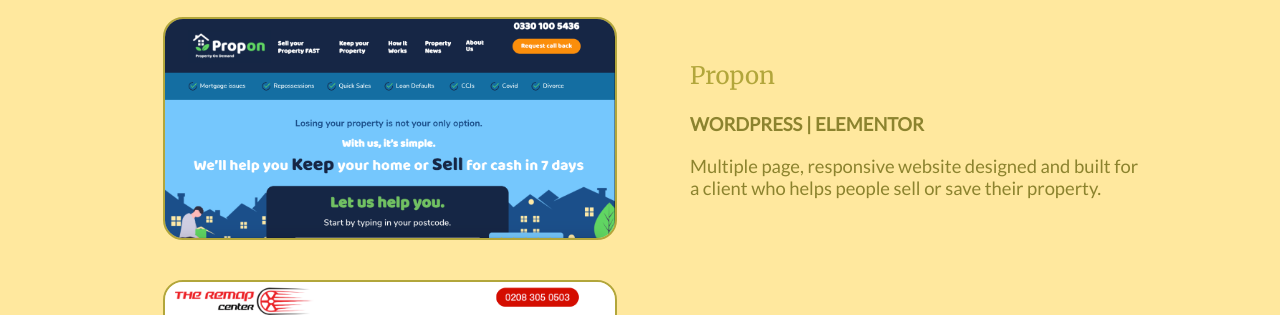
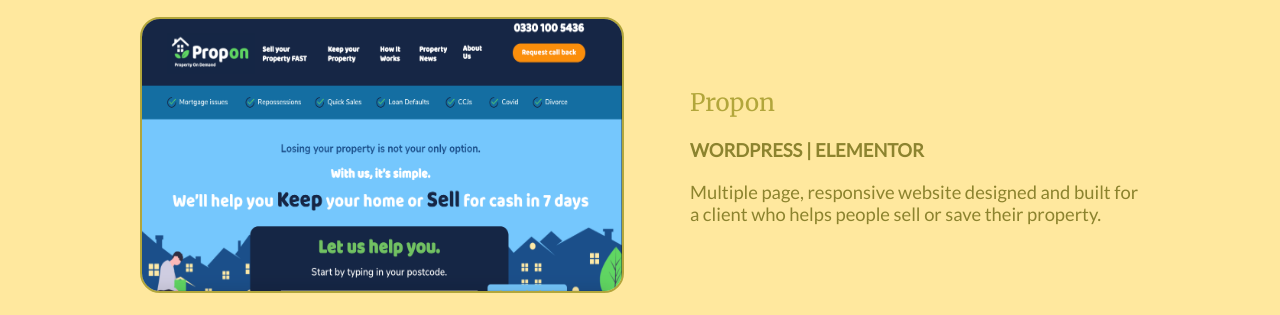
Before and after one commit to kiera1301/kierajae-portfolio, a plain HTML site: page index.html in a window 1280 px wide. Shown: the part 929-1244 px from the top of the page. Drawn offline with nearby package versions, Linux system fonts and the light colour scheme.

Commit message:
changed image size

```diff
--- a/css/main.css
+++ b/css/main.css
@@ -266,7 +266,8 @@ main p {
 }
 
 main figure img {
-  width: 90%;
+  width: 30rem;
+  height: 17rem;
   border: 2px solid #b2a63b;
   border-radius: 20px;
 }
```
